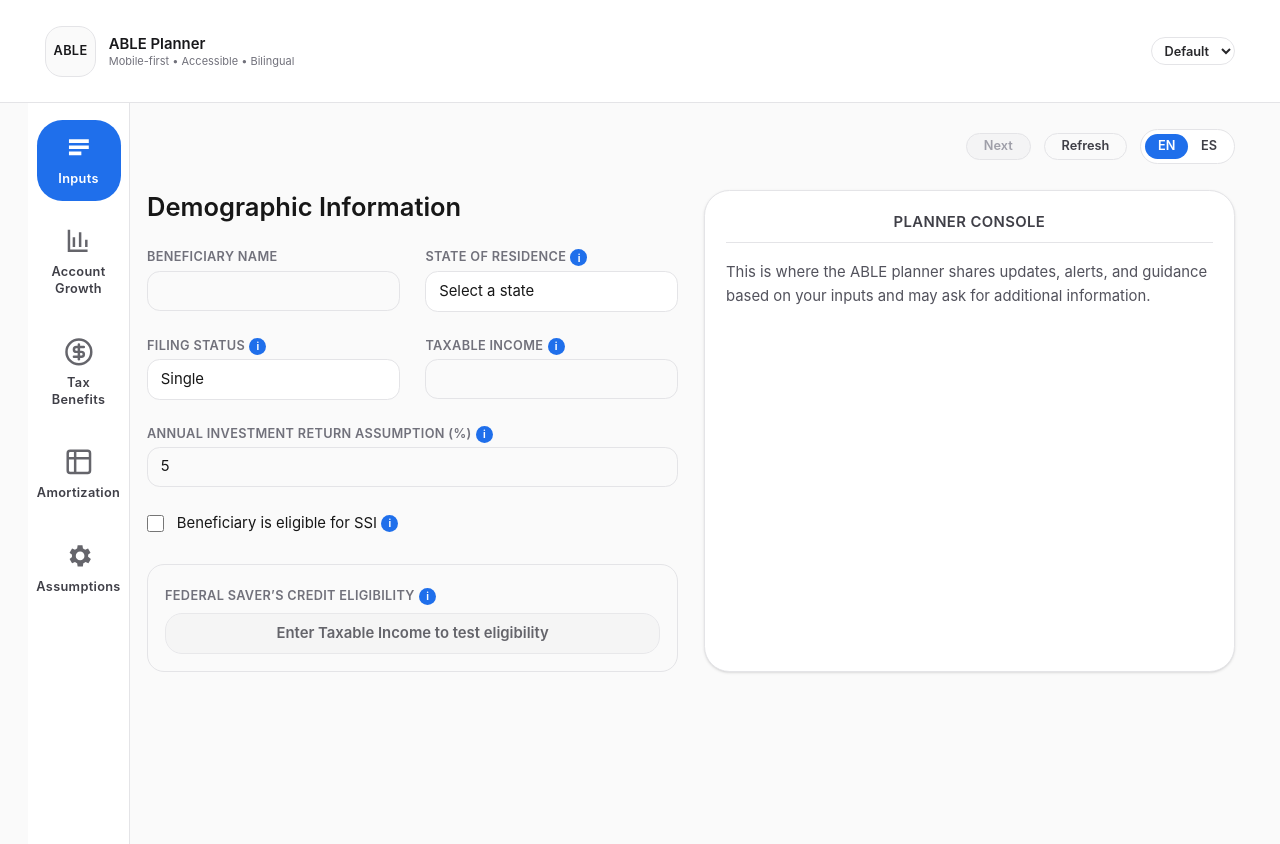
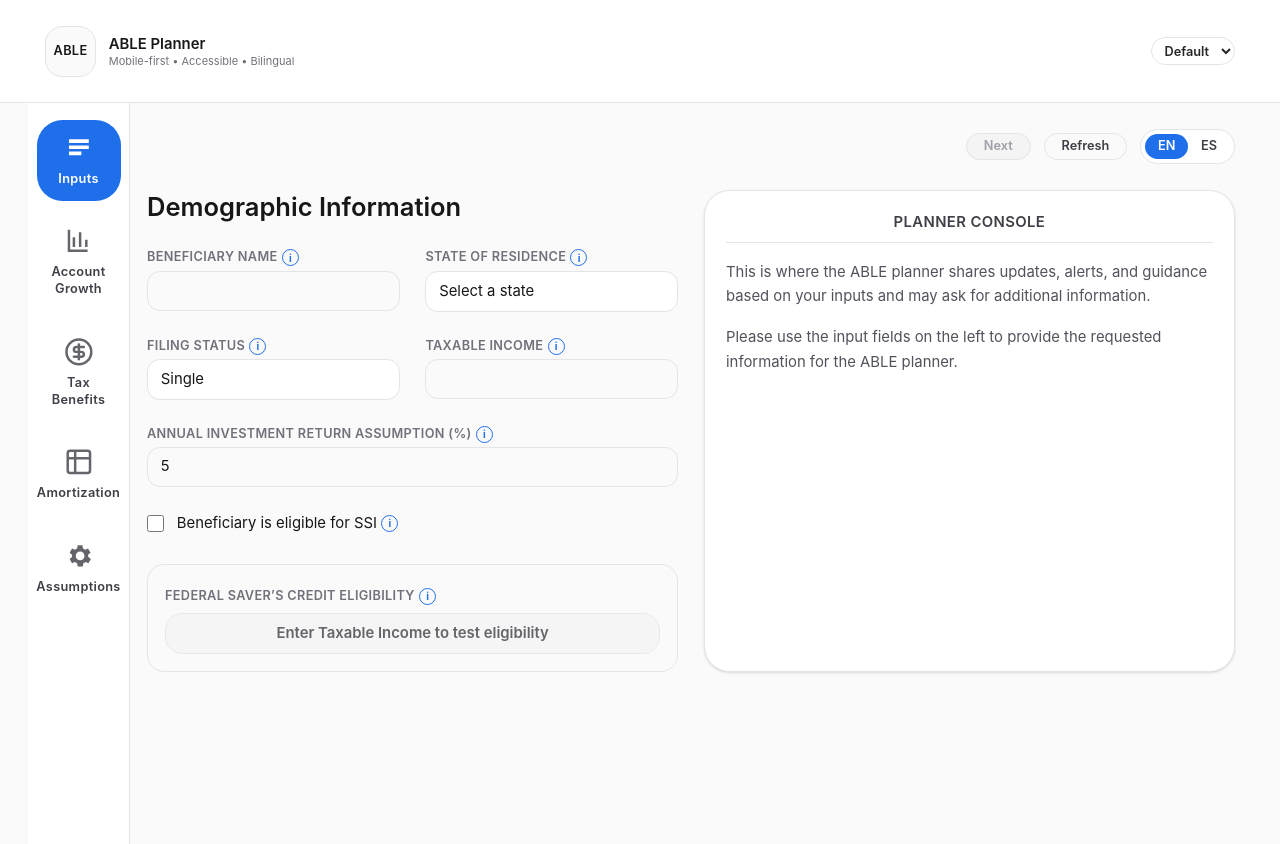
Before and after one commit to KAtheras/able-planner, a Next.js app: page / in a window 1280 px wide. Both pictures are taken after a click on the button "I Understand — Continue". Built offline with nearby package versions, Linux system fonts and the light colour scheme.

Commit message:
feat: expand demographics infotips and console copy updates

```diff
--- a/src/components/inputs/DemographicsForm.tsx
+++ b/src/components/inputs/DemographicsForm.tsx
@@ -7,6 +7,7 @@ type DemographicsCopy = {
   title?: string;
   labels?: {
     nameLabel?: string;
+    nameCallout?: string;
     stateOfResidenceLabel?: string;
     stateOfResidenceCallout?: string;
     filingStatusLabel?: string;
@@ -70,6 +71,8 @@ export default function DemographicsForm({
   const [showAnnualReturnCallout, setShowAnnualReturnCallout] = useState(false);
   const [showSsiCallout, setShowSsiCallout] = useState(false);
   const [showFscCallout, setShowFscCallout] = useState(false);
+  const [showNameCallout, setShowNameCallout] = useState(false);
+  const nameCalloutAnchorRef = useRef<HTMLDivElement | null>(null);
   const stateCalloutAnchorRef = useRef<HTMLDivElement | null>(null);
   const filingCalloutAnchorRef = useRef<HTMLDivElement | null>(null);
   const agiCalloutAnchorRef = useRef<HTMLDivElement | null>(null);
@@ -78,21 +81,23 @@ export default function DemographicsForm({
   const fscCalloutAnchorRef = useRef<HTMLDivElement | null>(null);
 
   useEffect(() => {
-    if (!showStateCallout && !showFilingCallout && !showAgiCallout && !showAnnualReturnCallout && !showSsiCallout && !showFscCallout) {
+    if (!showNameCallout && !showStateCallout && !showFilingCallout && !showAgiCallout && !showAnnualReturnCallout && !showSsiCallout && !showFscCallout) {
       return;
     }
     const handlePointerDown = (event: MouseEvent | TouchEvent) => {
       const target = event.target as Node | null;
       if (!target) return;
+      const clickedNameAnchor = Boolean(nameCalloutAnchorRef.current?.contains(target));
       const clickedStateAnchor = Boolean(stateCalloutAnchorRef.current?.contains(target));
       const clickedFilingAnchor = Boolean(filingCalloutAnchorRef.current?.contains(target));
       const clickedAgiAnchor = Boolean(agiCalloutAnchorRef.current?.contains(target));
       const clickedAnnualReturnAnchor = Boolean(annualReturnCalloutAnchorRef.current?.contains(target));
       const clickedSsiAnchor = Boolean(ssiCalloutAnchorRef.current?.contains(target));
       const clickedFscAnchor = Boolean(fscCalloutAnchorRef.current?.contains(target));
-      if (clickedStateAnchor || clickedFilingAnchor || clickedAgiAnchor || clickedAnnualReturnAnchor || clickedSsiAnchor || clickedFscAnchor) {
+      if (clickedNameAnchor || clickedStateAnchor || clickedFilingAnchor || clickedAgiAnchor || clickedAnnualReturnAnchor || clickedSsiAnchor || clickedFscAnchor) {
         return;
       }
+      setShowNameCallout(false);
       setShowStateCallout(false);
       setShowFilingCallout(false);
       setShowAgiCallout(false);
@@ -107,7 +112,7 @@ export default function DemographicsForm({
       window.removeEventListener("mousedown", handlePointerDown);
       window.removeEventListener("touchstart", handlePointerDown);
     };
-  }, [showStateCallout, showFilingCallout, showAgiCallout, showAnnualReturnCallout, showSsiCallout, showFscCallout]);
+  }, [showNameCallout, showStateCallout, showFilingCallout, showAgiCallout, showAnnualReturnCallout, showSsiCallout, showFscCallout]);
 
   const defaultButtonLabel =
     fscStatus === "idle"
@@ -124,12 +129,42 @@ export default function DemographicsForm({
 
       <div className="grid gap-6 md:grid-cols-2">
         <div>
+          <div ref={nameCalloutAnchorRef} className="relative flex items-center gap-1">
             <label
               htmlFor="demographics-beneficiary-name"
               className="block text-xs font-semibold uppercase tracking-wide text-zinc-500"
             >
               {copy?.labels?.nameLabel ?? "Beneficiary Name"}
             </label>
+            {copy?.labels?.nameCallout ? (
+              <button
+                type="button"
+                className="inline-flex h-4 w-4 items-center justify-center rounded-full border border-[var(--brand-primary)] text-[10px] font-bold text-[var(--brand-primary)] hover:bg-[var(--brand-ring)]"
+                aria-label="Beneficiary information"
+                aria-expanded={showNameCallout}
+                onClick={() => {
+                  const next = !showNameCallout;
+                  setShowNameCallout(next);
+                  setShowStateCallout(false);
+                  setShowFilingCallout(false);
+                  setShowAgiCallout(false);
+                  setShowAnnualReturnCallout(false);
+                  setShowSsiCallout(false);
+                  setShowFscCallout(false);
+                }}
+              >
+                i
+              </button>
+            ) : null}
+            {showNameCallout && copy?.labels?.nameCallout ? (
+              <div
+                className="absolute left-0 top-full z-20 mt-1 w-80 max-w-[calc(100vw-2rem)] rounded-lg border border-[var(--brand-primary)] px-3 py-2 text-xs leading-relaxed text-zinc-900 shadow-sm dark:text-zinc-100"
+                style={{ backgroundColor: "color-mix(in srgb, var(--brand-primary) 12%, white)" }}
+              >
+                {copy.labels.nameCallout}
+              </div>
+            ) : null}
+          </div>
           <input
             id="demographics-beneficiary-name"
             type="text"
@@ -149,12 +184,13 @@ export default function DemographicsForm({
             {copy?.labels?.stateOfResidenceCallout ? (
               <button
                 type="button"
-                className="inline-flex h-4 w-4 items-center justify-center rounded-full bg-[var(--brand-primary)] text-[10px] font-bold text-white hover:opacity-90"
+                className="inline-flex h-4 w-4 items-center justify-center rounded-full border border-[var(--brand-primary)] text-[10px] font-bold text-[var(--brand-primary)] hover:bg-[var(--brand-ring)]"
                 aria-label="State of residence information"
                 aria-expanded={showStateCallout}
                 onClick={() => {
                   const next = !showStateCallout;
                   setShowStateCallout(next);
+                  setShowNameCallout(false);
                   setShowFilingCallout(false);
                   setShowAgiCallout(false);
                   setShowAnnualReturnCallout(false);
@@ -201,12 +237,13 @@ export default function DemographicsForm({
             {copy?.labels?.filingStatusCallout ? (
               <button
                 type="button"
-                className="inline-flex h-4 w-4 items-center justify-center rounded-full bg-[var(--brand-primary)] text-[10px] font-bold text-white hover:opacity-90"
+                className="inline-flex h-4 w-4 items-center justify-center rounded-full border border-[var(--brand-primary)] text-[10px] font-bold text-[var(--brand-primary)] hover:bg-[var(--brand-ring)]"
                 aria-label="Filing status information"
                 aria-expanded={showFilingCallout}
                 onClick={() => {
                   const next = !showFilingCallout;
                   setShowFilingCallout(next);
+                  setShowNameCallout(false);
                   setShowStateCallout(false);
                   setShowAgiCallout(false);
                   setShowAnnualReturnCallout(false);
@@ -257,12 +294,13 @@ export default function DemographicsForm({
             {copy?.labels?.agiCallout ? (
               <button
                 type="button"
-                className="inline-flex h-4 w-4 items-center justify-center rounded-full bg-[var(--brand-primary)] text-[10px] font-bold text-white hover:opacity-90"
+                className="inline-flex h-4 w-4 items-center justify-center rounded-full border border-[var(--brand-primary)] text-[10px] font-bold text-[var(--brand-primary)] hover:bg-[var(--brand-ring)]"
                 aria-label="Taxable income information"
                 aria-expanded={showAgiCallout}
                 onClick={() => {
                   const next = !showAgiCallout;
                   setShowAgiCallout(next);
+                  setShowNameCallout(false);
                   setShowStateCallout(false);
                   setShowFilingCallout(false);
                   setShowAnnualReturnCallout(false);
@@ -315,12 +353,13 @@ export default function DemographicsForm({
             {copy?.labels?.annualReturnCallout ? (
               <button
                 type="button"
-                className="inline-flex h-4 w-4 items-center justify-center rounded-full bg-[var(--brand-primary)] text-[10px] font-bold text-white hover:opacity-90"
+                className="inline-flex h-4 w-4 items-center justify-center rounded-full border border-[var(--brand-primary)] text-[10px] font-bold text-[var(--brand-primary)] hover:bg-[var(--brand-ring)]"
                 aria-label="Annual return assumption information"
                 aria-expanded={showAnnualReturnCallout}
                 onClick={() => {
                   const next = !showAnnualReturnCallout;
                   setShowAnnualReturnCallout(next);
+                  setShowNameCallout(false);
                   setShowStateCallout(false);
                   setShowFilingCallout(false);
                   setShowAgiCallout(false);
@@ -375,19 +414,20 @@ export default function DemographicsForm({
                 type="checkbox"
                 checked={isSsiEligible}
                 onChange={(e) => onChange?.({ isSsiEligible: e.target.checked })}
-                className="h-4 w-4 rounded border-zinc-300"
+                className="h-4 w-4 rounded border-zinc-300 accent-[var(--brand-primary)]"
               />
               {copy?.labels?.ssiEligibilityLabel ?? "Beneficiary is eligible for SSI"}
             </label>
             {copy?.labels?.ssiEligibilityCallout ? (
               <button
                 type="button"
-                className="inline-flex h-4 w-4 items-center justify-center rounded-full bg-[var(--brand-primary)] text-[10px] font-bold text-white hover:opacity-90"
+                className="inline-flex h-4 w-4 items-center justify-center rounded-full border border-[var(--brand-primary)] text-[10px] font-bold text-[var(--brand-primary)] hover:bg-[var(--brand-ring)]"
                 aria-label="SSI eligibility information"
                 aria-expanded={showSsiCallout}
                 onClick={() => {
                   const next = !showSsiCallout;
                   setShowSsiCallout(next);
+                  setShowNameCallout(false);
                   setShowStateCallout(false);
                   setShowFilingCallout(false);
                   setShowAgiCallout(false);
@@ -415,12 +455,13 @@ export default function DemographicsForm({
               {copy?.labels?.fscHeadingCallout ? (
                 <button
                   type="button"
-                  className="inline-flex h-4 w-4 items-center justify-center rounded-full bg-[var(--brand-primary)] text-[10px] font-bold text-white hover:opacity-90"
+                  className="inline-flex h-4 w-4 items-center justify-center rounded-full border border-[var(--brand-primary)] text-[10px] font-bold text-[var(--brand-primary)] hover:bg-[var(--brand-ring)]"
                   aria-label="Federal Saver's Credit information"
                   aria-expanded={showFscCallout}
                   onClick={() => {
                     const next = !showFscCallout;
                     setShowFscCallout(next);
+                    setShowNameCallout(false);
                     setShowStateCallout(false);
                     setShowFilingCallout(false);
                     setShowAgiCallout(false);
--- a/src/copy/en.json
+++ b/src/copy/en.json
@@ -80,6 +80,7 @@
       "monthlyWithdrawalLabel": "Monthly Withdrawal",
       "monthPlaceholder": "Month",
       "nameLabel": "Beneficiary Name",
+      "nameCallout": "The beneficiary is the person who owns the ABLE account and for whom the funds are intended. Contributions, withdrawals, and eligibility rules apply to this individual.",
       "plannerConsoleTitle": "PLANNER CONSOLE",
       "selectState": "Select a state",
       "ssiEligibilityLabel": "Beneficiary is eligible for SSI",
@@ -154,7 +155,8 @@
   "flows": {
     "screen1": {
       "defaultMessages": [
-        "This is where the ABLE planner shares updates, alerts, and guidance based on your inputs and may ask for additional information."
+        "This is where the ABLE planner shares updates, alerts, and guidance based on your inputs and may ask for additional information.",
+        "Please use the input fields on the left to provide the requested information for the ABLE planner."
       ]
     },
     "screen2": {
--- a/src/copy/es.json
+++ b/src/copy/es.json
@@ -80,6 +80,7 @@
       "monthlyWithdrawalLabel": "Retiro mensual",
       "monthPlaceholder": "Mes",
       "nameLabel": "Nombre del beneficiario",
+      "nameCallout": "El beneficiario es la persona que es titular de la cuenta ABLE y para quien están destinados los fondos. Las contribuciones, los retiros y las reglas de elegibilidad se aplican a esta persona.",
       "plannerConsoleTitle": "CONSOLA DEL PLANIFICADOR",
       "selectState": "Seleccione un estado",
       "ssiEligibilityLabel": "El beneficiario es elegible para SSI",
```
Lines whose indentation alone changed are shown as unchanged.
